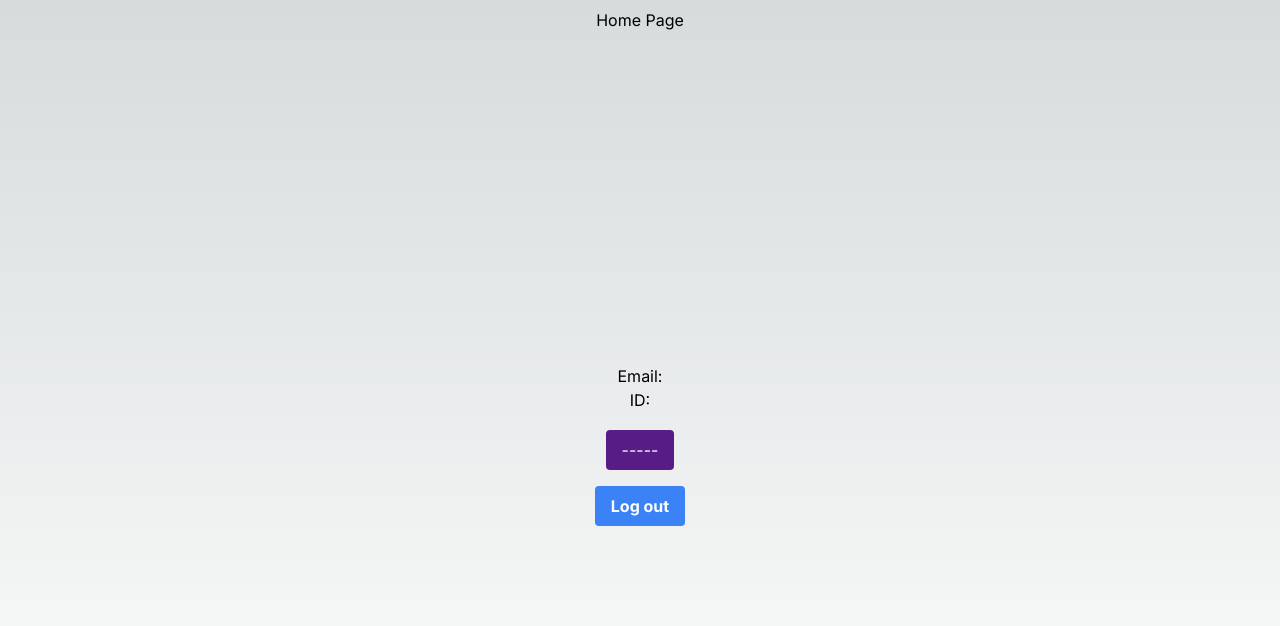
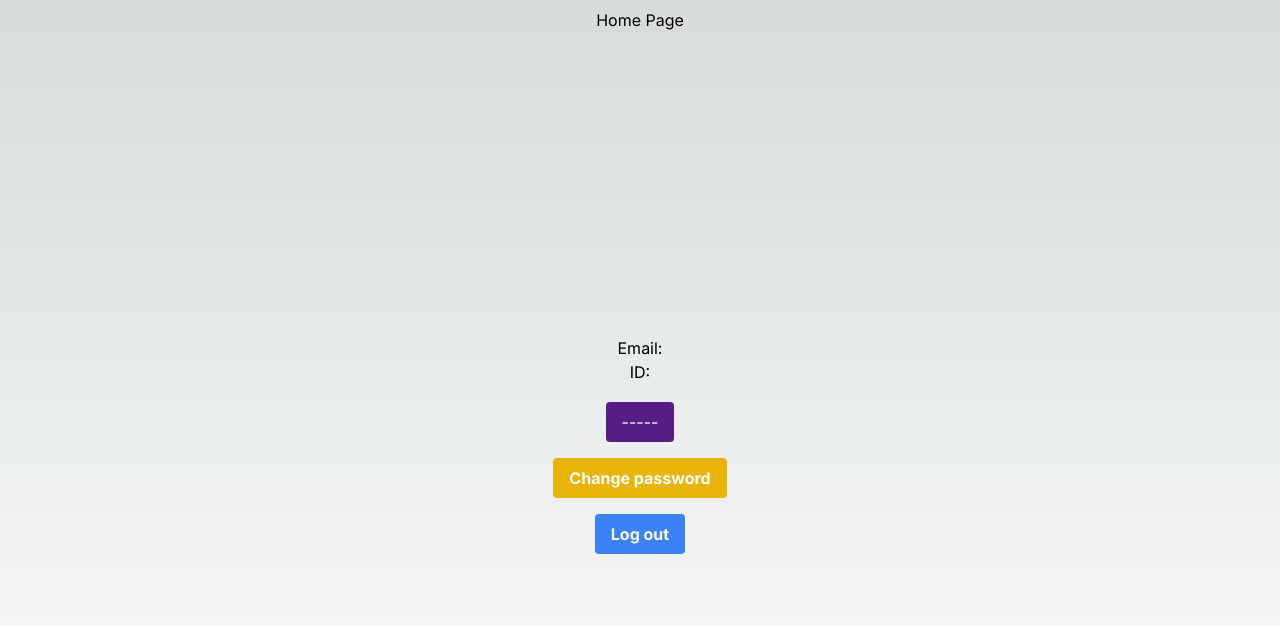
Before and after one commit to SDAR30/AuthGuardian, a Next.js app: page /profile in a window 1280 px wide. Shown: the top 626 px of the page. Built offline with nearby package versions, Linux system fonts and the light colour scheme; no server answers.

Commit message:
fix link for changing password on profile page

```diff
--- a/src/app/api/users/resetpassword/route.ts
+++ b/src/app/api/users/resetpassword/route.ts
@@ -25,8 +25,8 @@ export async function POST(request: NextRequest) {
         })
 
     } catch (error: any) {
+        console.log('Error in (api/users/resetpassword)', error)
         return NextResponse.json({error: error.message}, {status: 500})
-        console.log('Error in (api/users/resetpassword)', error)
     }
 
 }
--- a/src/app/api/users/updatepassword/route.ts
+++ b/src/app/api/users/updatepassword/route.ts
@@ -37,8 +37,6 @@ export async function POST(request: NextRequest) {
     try {
         const { token, password } = await request.json();
 
-        //check if user already exists
-
         const user = await User.findOne({
             forgotPasswordToken: token,
             forgotPasswordTokenExpiry: { $gt: Date.now() }
--- a/src/app/profile/page.tsx
+++ b/src/app/profile/page.tsx
@@ -68,9 +68,15 @@ export default function ProfilePage() {
                 <h2 className="bg-purple-900 mt-4 hover:bg-purple-700 text-white py-2 px-4 rounded">
                     {!data.username ? "-----" : <Link href={`/profile/${data.username}`}>Go to default profile page</Link>}
                 </h2>
+
+                <h2 className="bg-yellow-500 mt-4 hover:bg-yellow-700 text-white font-bold py-2 px-4 rounded">
+                <Link href="/resetpassword">Change password</Link></h2>
+
                 <button className="bg-blue-500 mt-4 hover:bg-blue-700 text-white font-bold py-2 px-4 rounded"
                     onClick={logout}
                 >Log out</button>
+
+
 
             </div>
         </>
--- a/src/helpers/mailer.ts
+++ b/src/helpers/mailer.ts
@@ -33,7 +33,7 @@ export const sendEmail = async ({ email, emailType, userID }: any) => {
         `<p>Click <a href="${process.env.DOMAIN}/verifyemail?token=${hashedToken}">here</a>
         to verify your email or copy and paste the link below in your browser: <br> <br>
         ${process.env.DOMAIN}/verifyemail?token=${hashedToken}</p>` :
-        `<p>Click <a href="${process.env.DOMAIN}/verifyemail?token=${hashedToken}">here</a>
+        `<p>Click <a href="${process.env.DOMAIN}/updatepassword?token=${hashedToken}">here</a>
         to reset your password or copy and paste the link below in your browser: <br> <br>
         ${process.env.DOMAIN}/updatepassword?token=${hashedToken}</p>`
 
```
